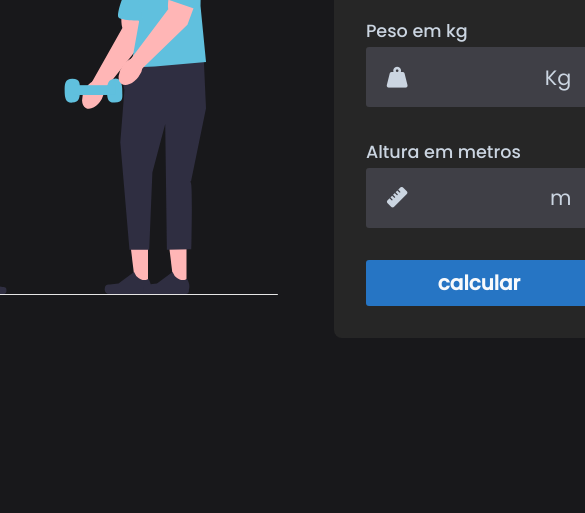
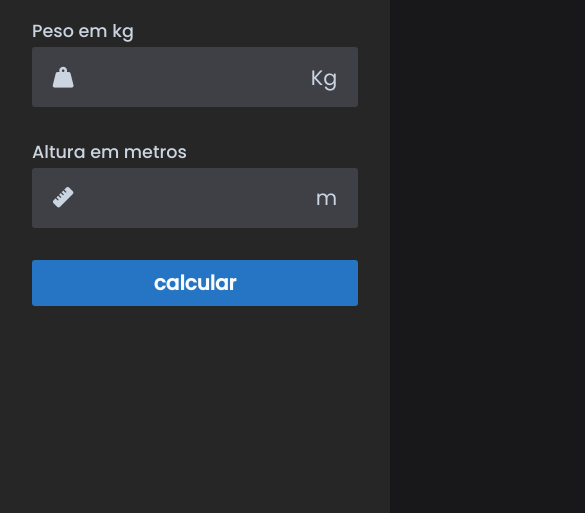
Before and after one commit to Kaesales/calculadora-imc-responsiva, a plain HTML site: page index.html in a window 390 px wide. Shown: the part 331-844 px from the top of the page, 585 px wide, since content can reach past the window. Drawn offline with Linux system fonts and the light colour scheme.

Commit message:
Aplicando funcionalidade e responsividade

```diff
--- a/assets/css/style.css
+++ b/assets/css/style.css
@@ -156,3 +156,24 @@ border-radius: 3px;
 .hidden{
     display: none;
 }
+
+@media screen and (max-width: 1024px){
+    #img{
+        display: none;
+    }
+}
+
+@media screen and (max-width: 1024px){
+    #container{
+        width: 100%;
+        height: 100%;
+    }
+
+    #calculator{
+        width: 100%;
+        height: 100%;
+        border-radius: 0;
+        justify-content: center;
+    }
+
+}
```
